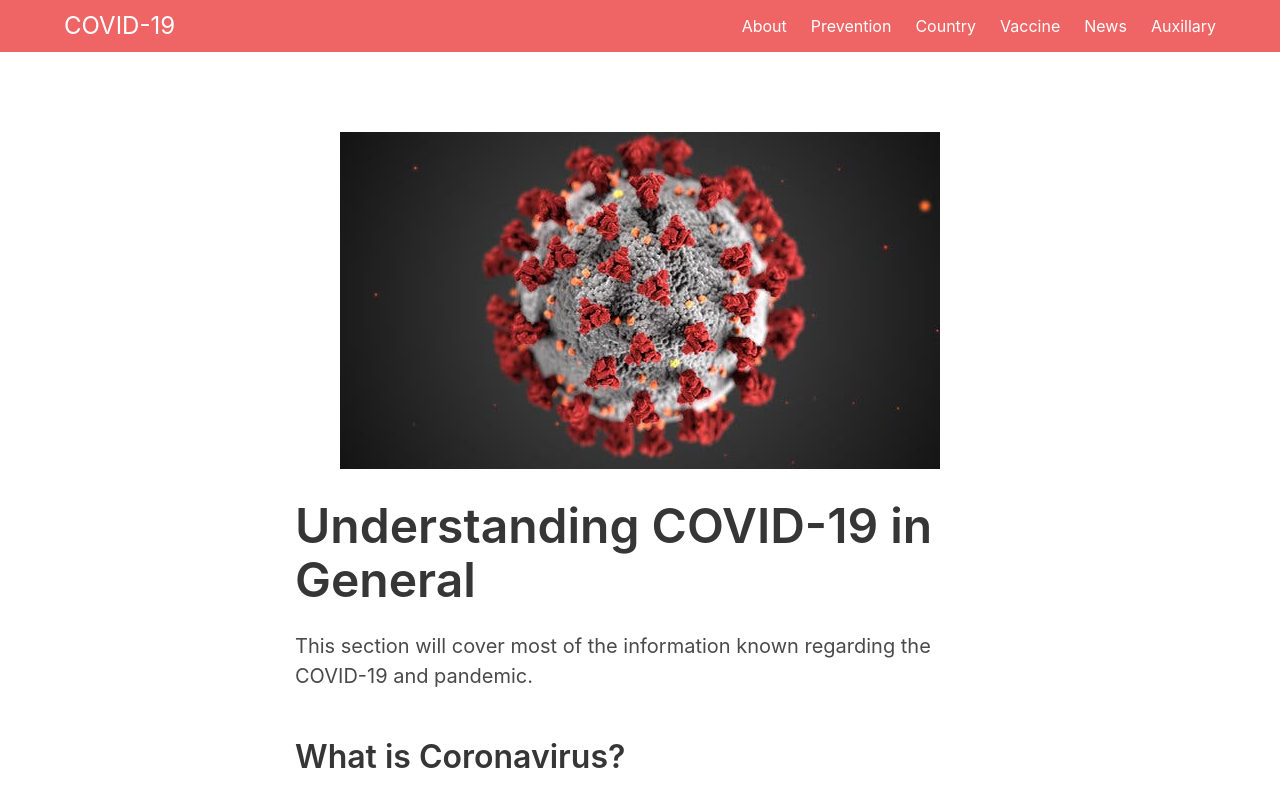
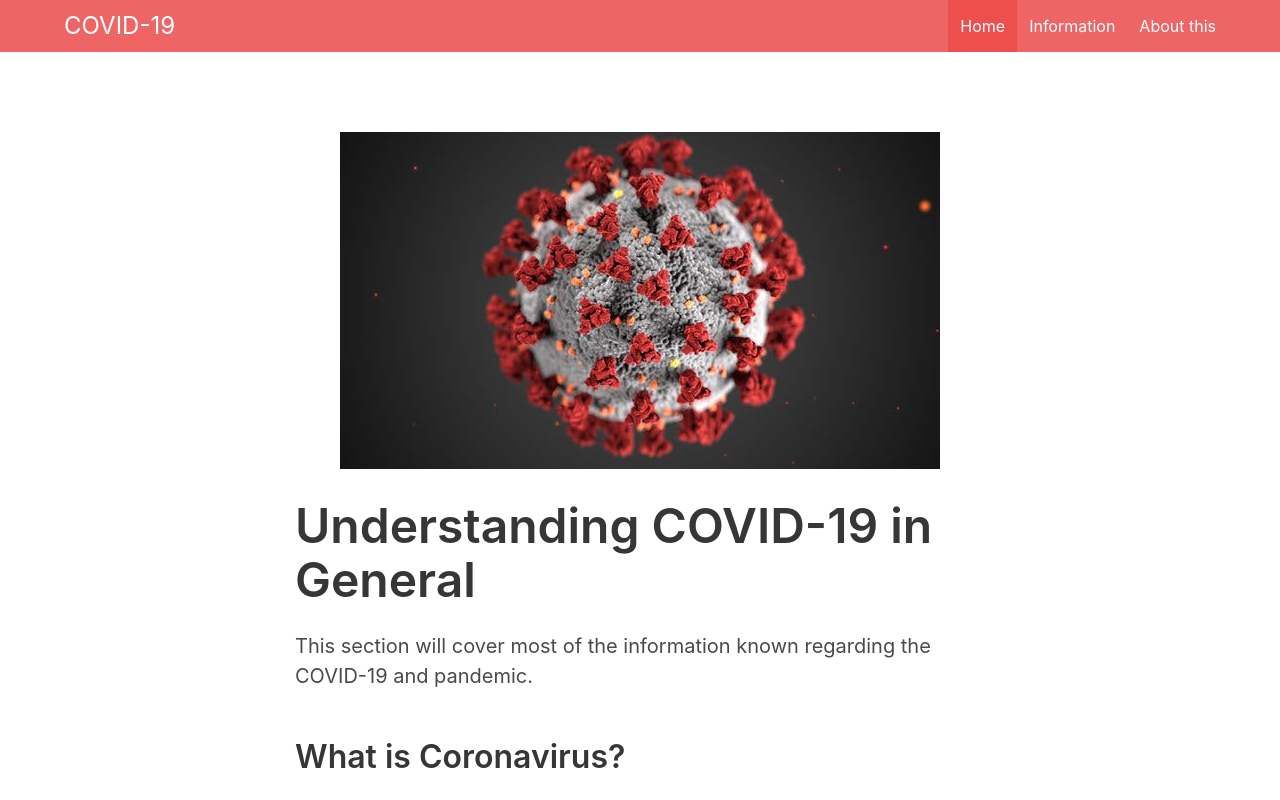
Before and after one commit to data-miner00/ng-covid-tracker, an Angular app: page /info in a window 1280 px wide. Shown: the top 800 px of the page. Built offline with nearby package versions, Linux system fonts and the light colour scheme; what ngx-echarts would draw is missing.

Commit message:
fix: Corrected header

```diff
--- a/src/app/components/header/header.component.html
+++ b/src/app/components/header/header.component.html
@@ -3,21 +3,23 @@
 <header class="header navbar is-fixed-top is-primary">
   <div class="container">
     <div class="header__logo navbar-brand">
-      <a class="navbar-item is-uppercase is-size-4 has-text-white">covid-19</a>
-      <a class="navbar-burger" id="burger">
+      <a
+        href=""
+        class="navbar-item is-uppercase is-size-4 has-text-white"
+        title="Home"
+        >covid-19</a
+      >
+      <a class="navbar-burger" id="burger" #burger>
         <span></span>
         <span></span>
         <span></span>
       </a>
     </div>
 
-    <nav class="header__navs navbar-menu navbar-end" id="nav-links">
-      <a href="#" class="header__navs__link navbar-item">About</a>
-      <a href="#" class="header__navs__link navbar-item">Prevention</a>
-      <a href="#" class="header__navs__link navbar-item">Country</a>
-      <a href="#" class="header__navs__link navbar-item">Vaccine</a>
-      <a href="#" class="header__navs__link navbar-item">News</a>
-      <a href="#" class="header__navs__link navbar-item">Auxillary</a>
+    <nav class="header__navs navbar-menu navbar-end" id="nav-links" #navlinks>
+      <a href="" class="header__navs__link navbar-item is-active">Home</a>
+      <a href="info" class="header__navs__link navbar-item">Information</a>
+      <a href="about" class="header__navs__link navbar-item">About this</a>
     </nav>
   </div>
 </header>
```
